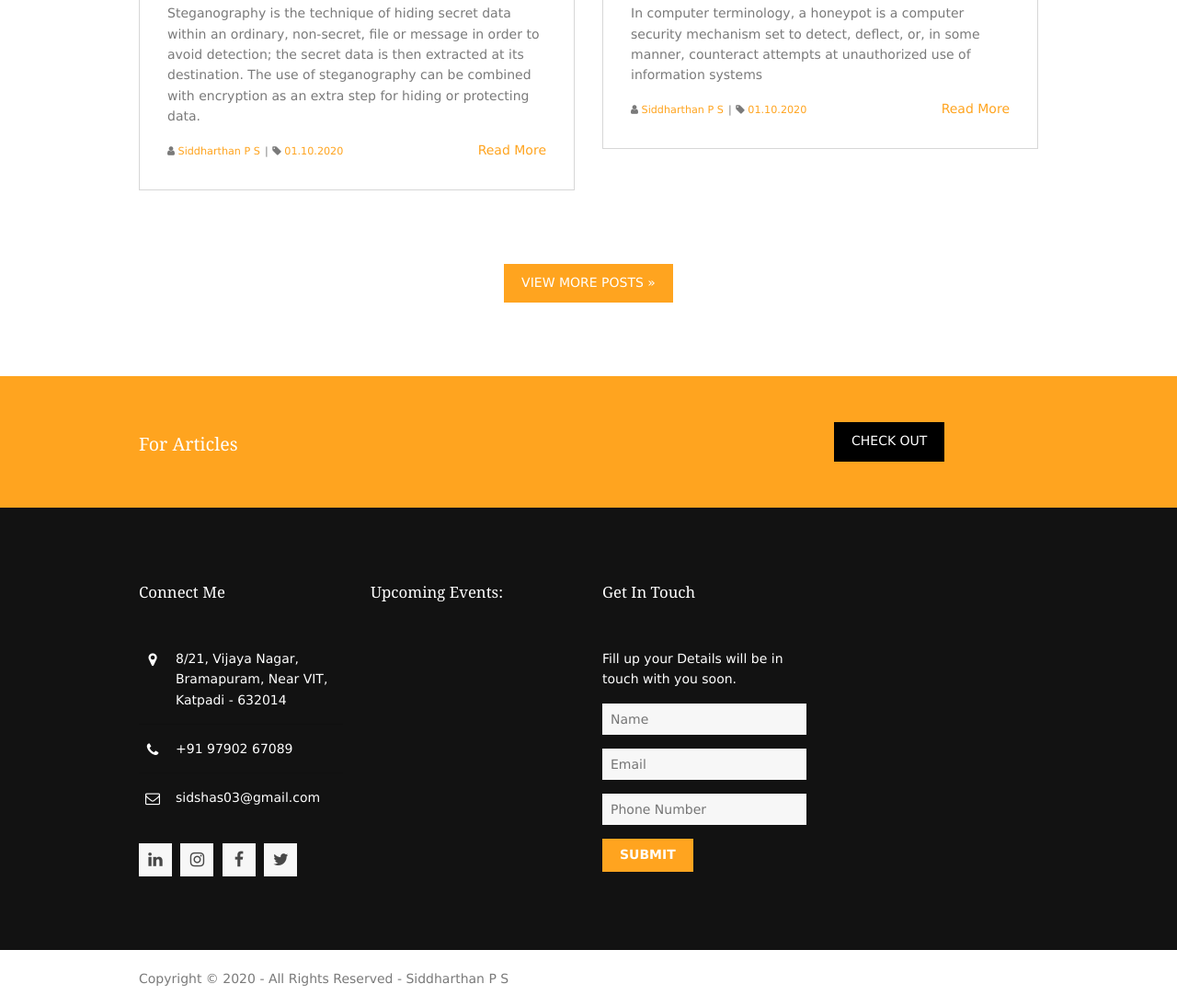
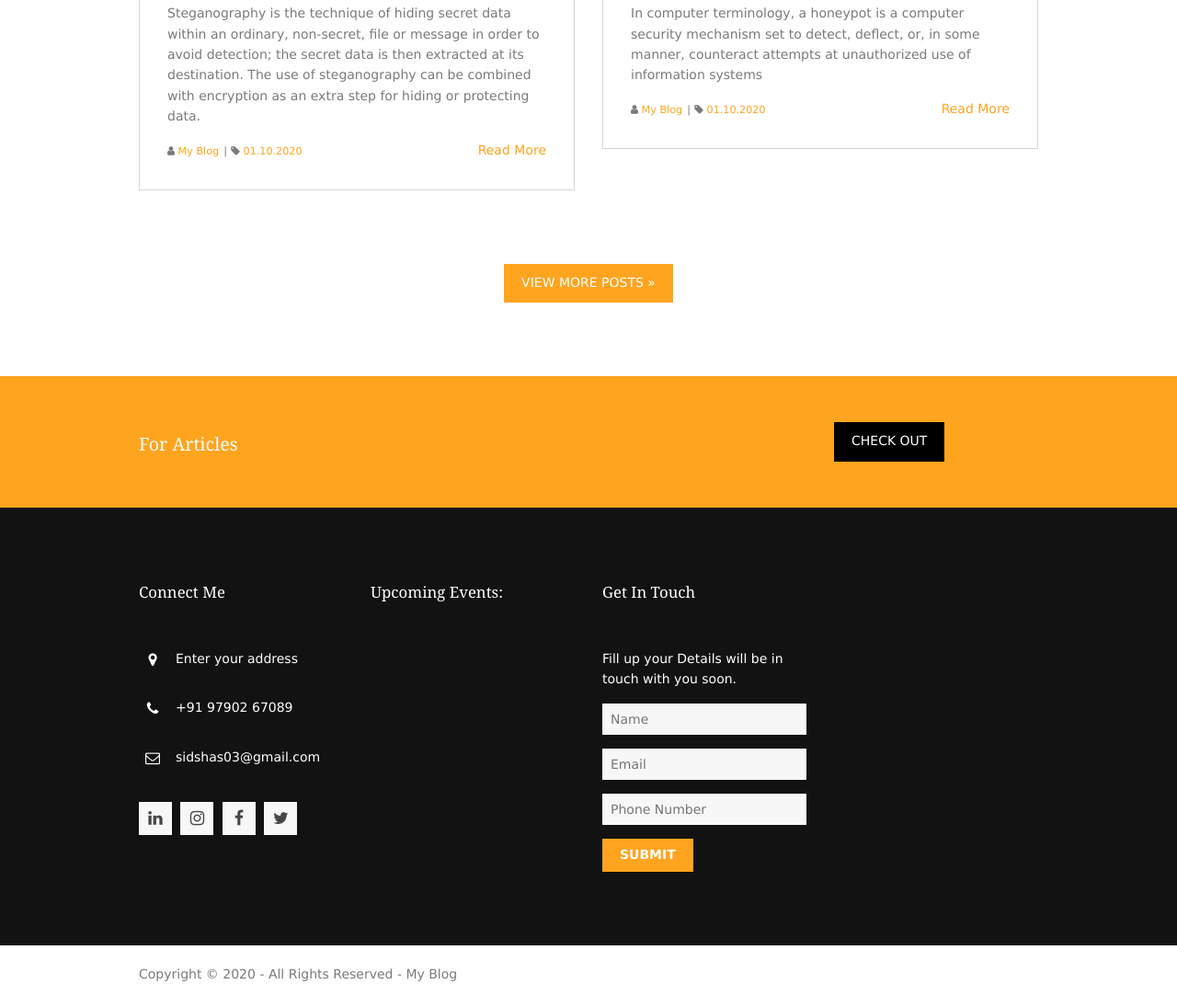
Before and after one commit to sidshas03/Personal-Blog, a plain HTML site: page index.html in a window 1280 px wide. Shown: the part 4223-5318 px from the top of the page at 92% size. Drawn offline with Linux system fonts and the light colour scheme; files whose address does not match are found by name.

Commit message:
Update index.html

```diff
--- a/index.html
+++ b/index.html
@@ -3,7 +3,6 @@
 -->
 <html lang="">
 <head>
-<title>Siddharthan P S</title>
 <meta charset="utf-8">
 <meta name="viewport" content="width=device-width, initial-scale=1.0, maximum-scale=1.0, user-scalable=no">
 <link href="layout/styles/layout.css" rel="stylesheet" type="text/css" media="all">
@@ -201,7 +200,7 @@ Create imbalanced data classification model using SMOTE data resampling techniqu
       <blockquote>We’re all going to have to change how we think about data protection.</blockquote>
       <figure class="clear"><img src="images/demo/60x60.png" alt="">
         <figcaption>
-          <h6 class="heading">Siddharthan P S</h6>
+          <h6 class="heading">My Blog</h6>
           <em>SRM University</em></figcaption>
       </figure>
     </article>
@@ -227,7 +226,7 @@ Create imbalanced data classification model using SMOTE data resampling techniqu
           <div class="clear">
             <footer class=" fl_right"><a href="#">Read More</a></footer>
             <ul class="nospace meta fl_left">
-              <li><i class="fa fa-user"></i> <a href="#">Siddharthan P S</a></li>
+              <li><i class="fa fa-user"></i> <a href="#">My Blog</a></li>
               <li><i class="fa fa-tag"></i> <a href="#">01.10.2020</a></li>
             </ul>
           </div>
@@ -240,7 +239,7 @@ Create imbalanced data classification model using SMOTE data resampling techniqu
           <div class="clear">
             <footer class=" fl_right"><a href="#">Read More</a></footer>
             <ul class="nospace meta fl_left">
-              <li><i class="fa fa-user"></i> <a href="#">Siddharthan P S</a></li>
+              <li><i class="fa fa-user"></i> <a href="#">My Blog</a></li>
               <li><i class="fa fa-tag"></i> <a href="#">01.10.2020</a></li>
             </ul>
           </div>
@@ -273,7 +272,7 @@ Create imbalanced data classification model using SMOTE data resampling techniqu
       <ul class="nospace btmspace-30 linklist contact">
         <li><i class="fa fa-map-marker"></i>
           <address>
-          8/21, Vijaya Nagar, Bramapuram, Near VIT, Katpadi - 632014
+          Enter your address
           </address>
         </li>
         <li><i class="fa fa-phone"></i> +91 97902 67089</li>
@@ -306,7 +305,7 @@ Create imbalanced data classification model using SMOTE data resampling techniqu
 </div>
 <div class="wrapper row5">
   <div id="copyright" class="hoc clear">
-    <p class="fl_left">Copyright &copy; 2020 - All Rights Reserved - <a href="#">Siddharthan P S</a></p>
+    <p class="fl_left">Copyright &copy; 2020 - All Rights Reserved - <a href="#">My Blog</a></p>
   </div>
 </div>
 <a id="backtotop" href="#top"><i class="fa fa-chevron-up"></i></a>
```
